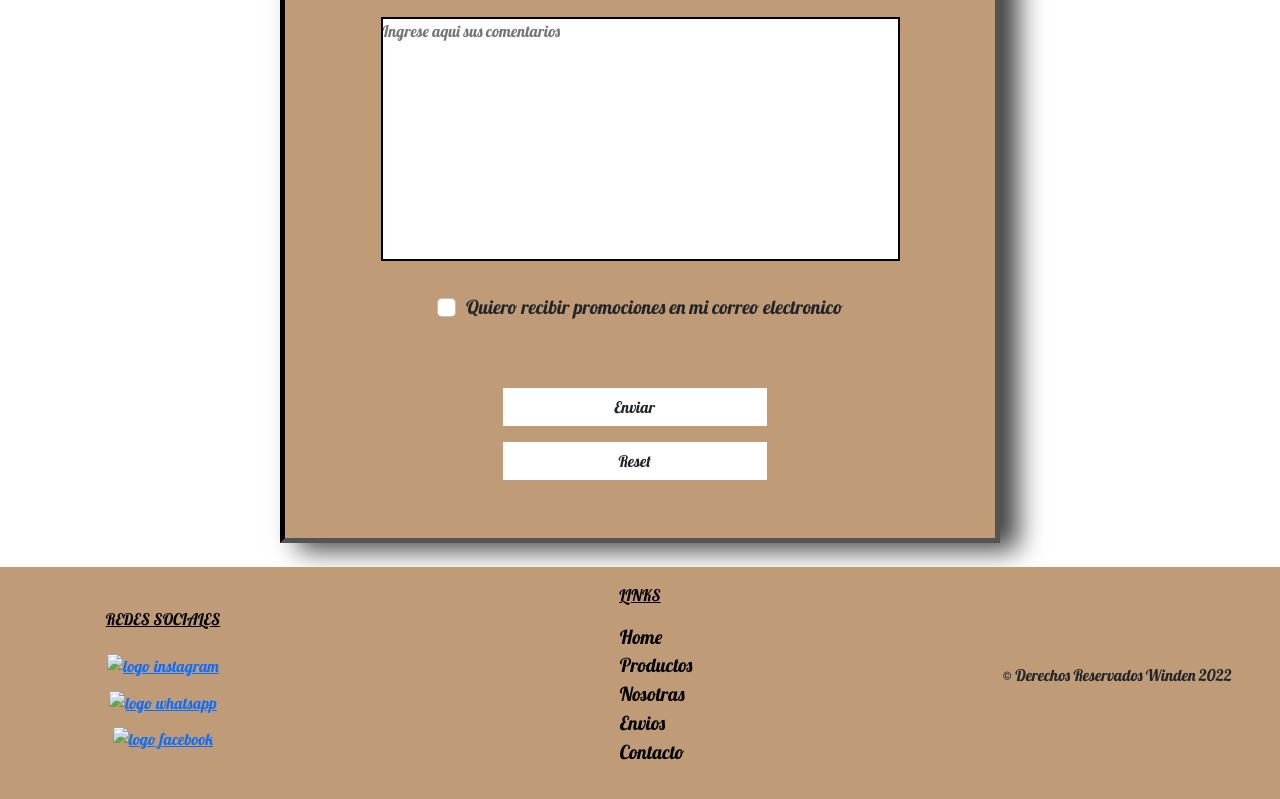
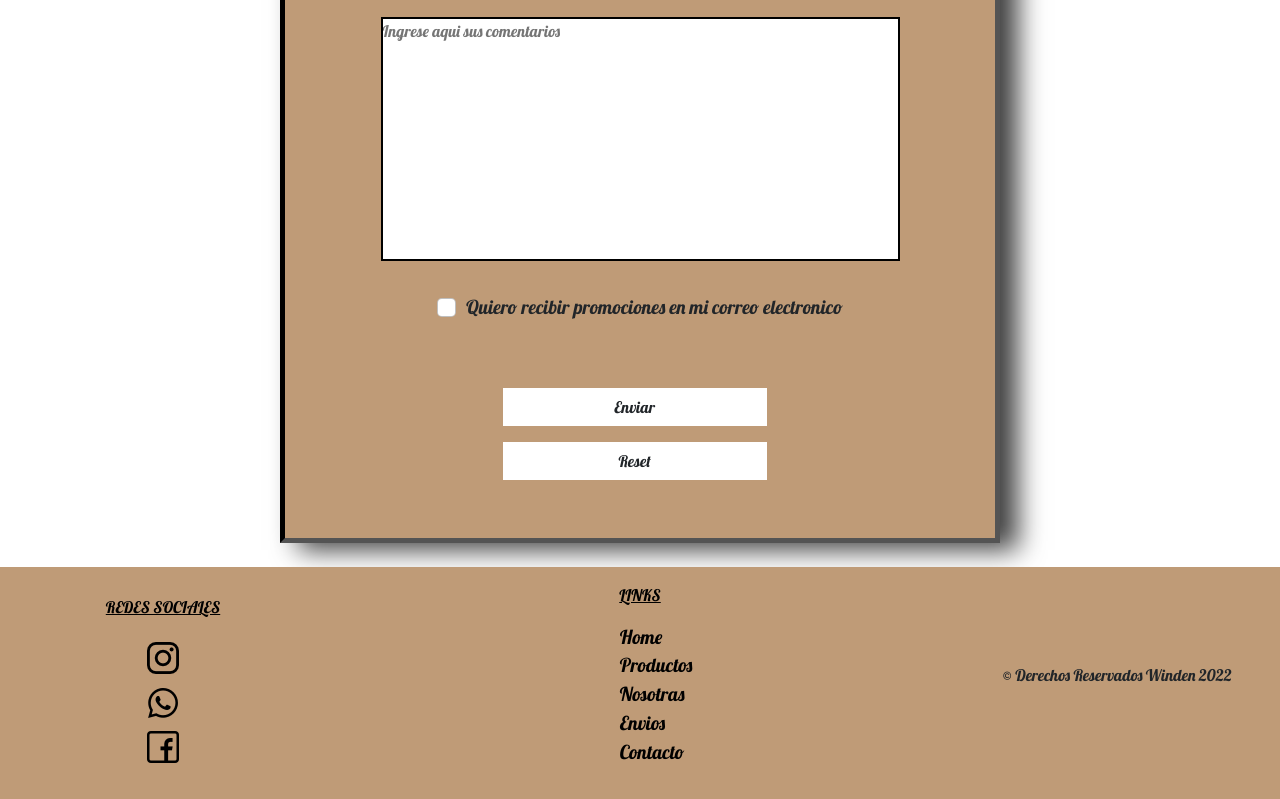
Before and after one commit to sebaactis/Winden-velas, a website: page paginas/contacto.html in a window 1280 px wide. Shown: the part 1102-1901 px from the top of the page. Drawn offline with nearby package versions, Linux system fonts and the light colour scheme; the site is published under a folder, as on GitHub Pages, so addresses that start at the root find nothing; a web font is replaced by a local one.

Commit message:
correccion imagenes redes sociales

```diff
--- a/paginas/contacto.html
+++ b/paginas/contacto.html
@@ -85,11 +85,11 @@
             <div class="col-lg-3 col-md-3 col-sm-12 redes-footer">
                 <p> REDES SOCIALES</p>
                 <a href="https://www.instagram.com/winden.velas/" target="_blank">
-                    <img src="/imagenes/instagram.png" alt="logo instagram"> </a>
+                    <img src="../imagenes/instagram.png" alt="logo instagram"> </a>
                 <a href="https://wa.me/541169229469" target="_blank">
-                    <img src="/imagenes/whatsapp.png" alt="logo whatsapp"> </a>
+                    <img src="../imagenes/whatsapp.png" alt="logo whatsapp"> </a>
                 <a href="https://www.facebook.com/Windenvelas-109615950888288/?ref=page_internal" target="_black">
-                    <img src="/imagenes/facebook.png" alt="logo facebook"> </a>
+                    <img src="../imagenes/facebook.png" alt="logo facebook"> </a>
             </div>
             <div class="col-lg-6 col-md-6 col-sm-12 links-footer">
                 <p>LINKS</p>
```
Also changed, not shown: paginas/envios.html (+3 -3 lines), paginas/nosotras.html (+3 -3 lines), paginas/productos.html (+3 -3 lines).
